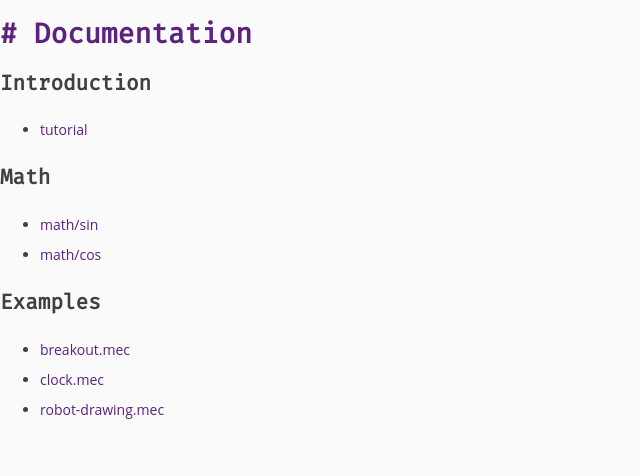
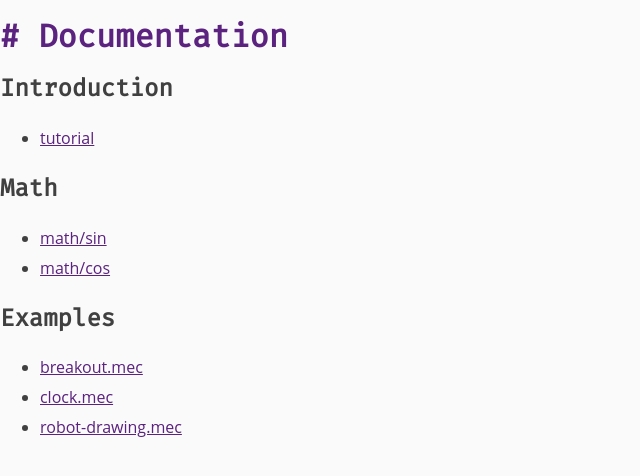
Before and after one commit to mech-lang/notebook, a website built with webpack: page index.html in a window 1280 px wide. Shown: the whole page, without its empty margins (0-640 px from the left). Built offline with nearby package versions, Linux system fonts and the light colour scheme; files whose address does not match are found by name; what mech-wasm would draw is missing.

Commit message:
update css

```diff
--- a/css/editor.css
+++ b/css/editor.css
@@ -31,7 +31,7 @@ html {
 
 body {
   font-family: 'Open Sans', sans-serif;
-  font-size: 14px;
+  font-size: 16px;
   color: #404040;
   position: relative;
   background: #FFF;
@@ -44,7 +44,6 @@ body {
 }
 p {
   line-height: 1.5;
-  font-size: 16px;
   margin: 25px 0px 25px 0px;
 }
 p a {
@@ -63,7 +62,6 @@ h1 {
 
 a {
   color: rgb(91, 34, 127);
-  text-decoration: none;
 }
 a:hover,
 a:focus {
```
